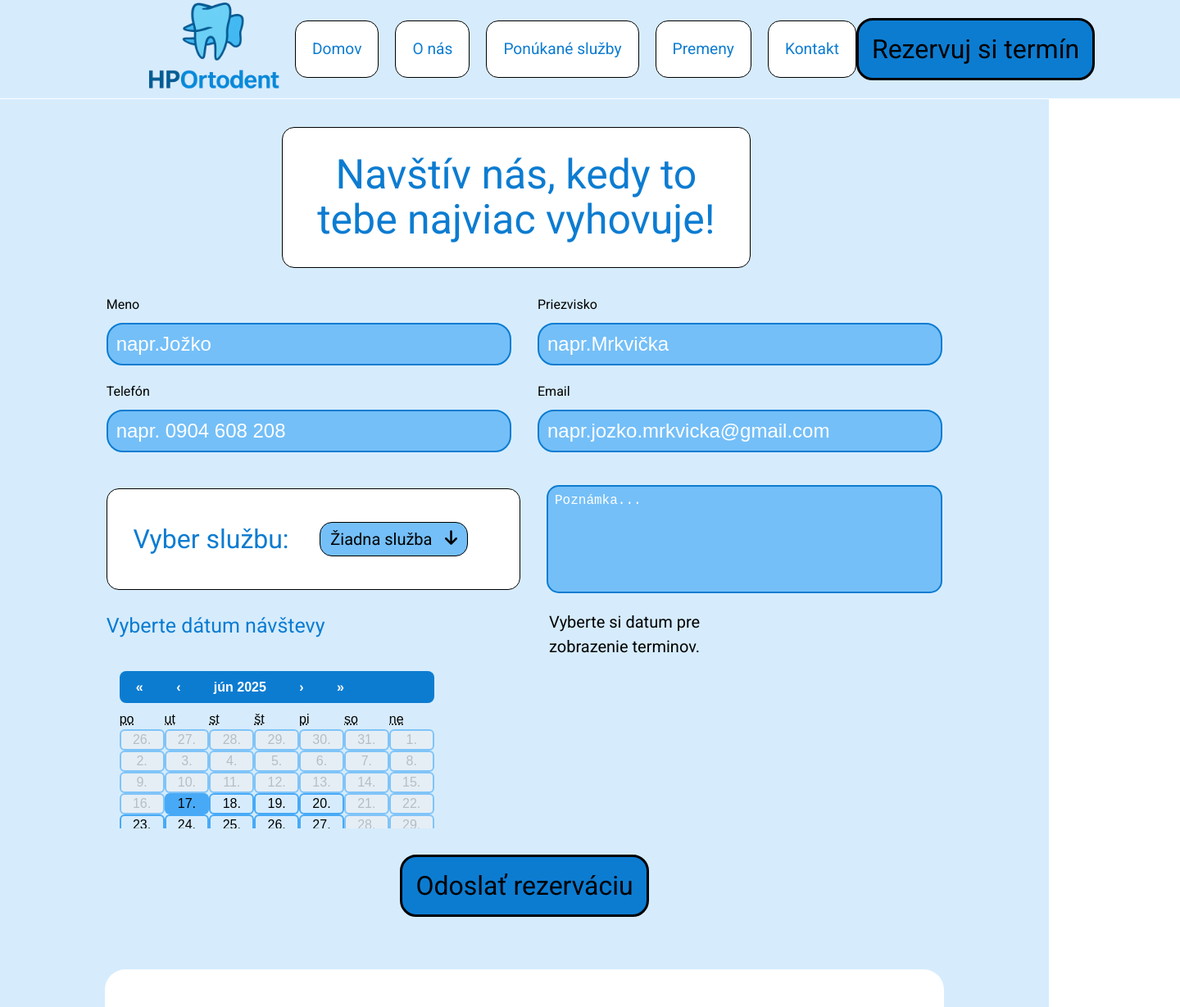
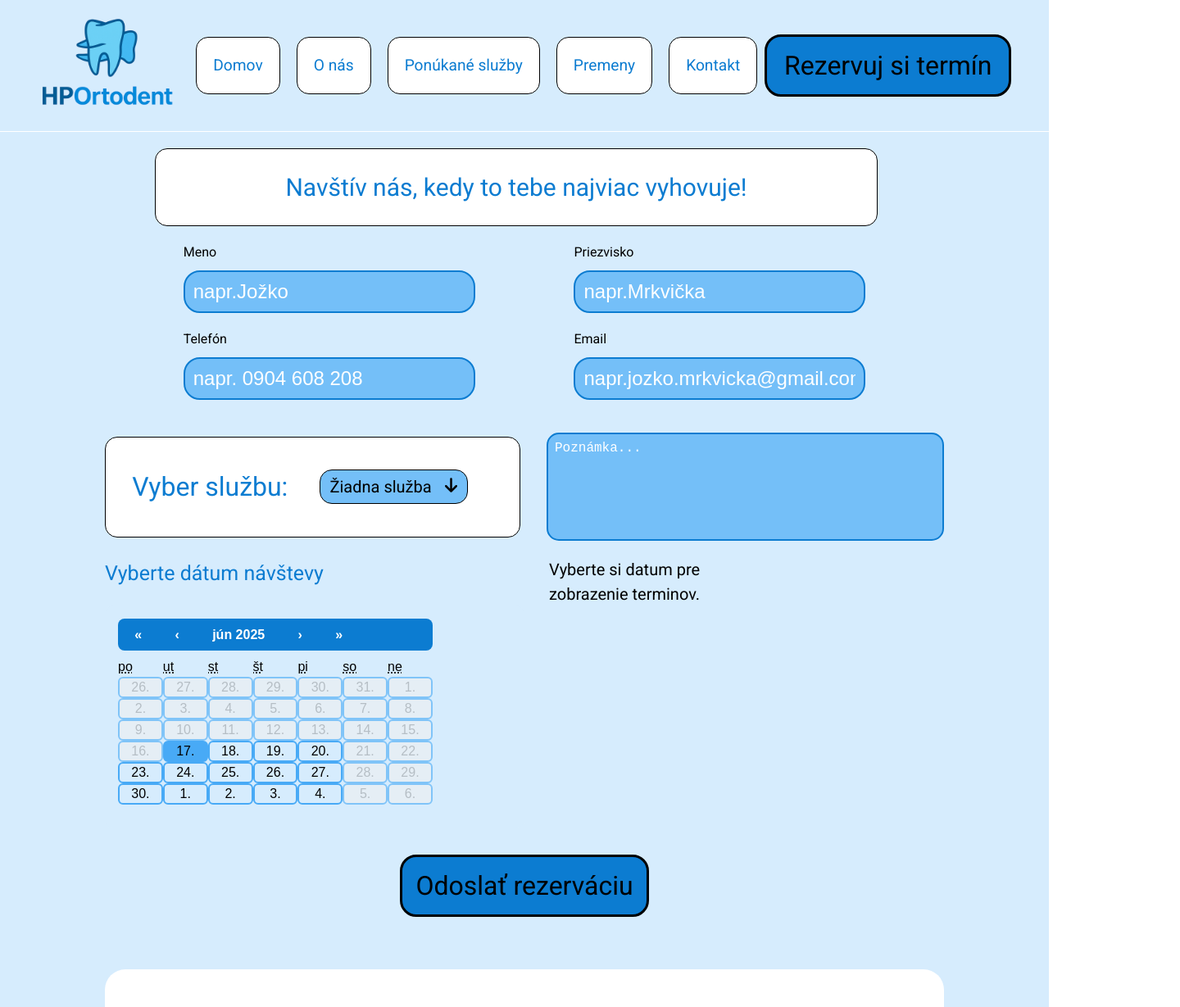
Before and after one commit to MartinLapsansky/hportodent, a React (Vite) app: page /hportodent/rezervacia in a window 1280 px wide. Shown: the top 1229 px of the page at 82% size, 1440 px wide, since content can reach past the window. Built offline with nearby package versions, Linux system fonts and the light colour scheme.

Commit message:
Your commit message

```diff
--- a/src/App.css
+++ b/src/App.css
@@ -15,6 +15,7 @@ input{
 h1{
     font-size: 50px;
     color: #0c7cd1;
+    font-weight: bold;
 }
 h2{
     font-size: 25px;
@@ -52,6 +53,7 @@ p{
     display: flex;
     justify-content: center;
     align-items: center;
+    width: 80%;
 }
 .services_section{
     display: flex;
--- a/src/App.tsx
+++ b/src/App.tsx
@@ -21,7 +21,7 @@ function App() {
                         path="/hportodent"
                         element={
                             <>
-                                <div id="domov" className="home_section">
+                                <div id="domov">
                                     <HomeSection />
                                 </div>
                                 <div id="o-nas" className="about_section">
--- a/src/components/Header.tsx
+++ b/src/components/Header.tsx
@@ -18,22 +18,33 @@ const Header: React.FC = () => {
     };
 
     const handleScrollToSection = (id: string) => {
-        if(id === 'rezervacia'){
+        const scrollToElement = () => {
+            const section = document.getElementById(id);
+            const header = document.querySelector('.header_section') as HTMLElement;
+
+            if (section && header) {
+                const headerHeight = header.offsetHeight;
+                const yOffset = -headerHeight;
+                const y = section.getBoundingClientRect().top + window.pageYOffset + yOffset;
+
+                window.scrollTo({ top: y, behavior: 'smooth' });
+            }
+        };
+
+        if (id === 'rezervacia') {
             navigate("/hportodent/rezervacia");
+            return;
         }
+
+        if (id === 'domov') {
+            navigate("/hportodent");
+        }
+
         if (location.pathname !== "/hportodent") {
             navigate("/hportodent", { replace: false });
-            setTimeout(() => {
-                const section = document.getElementById(id);
-                if (section) {
-                    section.scrollIntoView({ behavior: "smooth" });
-                }
-            }, 100);
+            setTimeout(scrollToElement, 100);
         } else {
-            const section = document.getElementById(id);
-            if (section) {
-                section.scrollIntoView({ behavior: "smooth" });
-            }
+            scrollToElement();
         }
 
         setMenuOpen(false);
--- a/src/components/HomeSection.tsx
+++ b/src/components/HomeSection.tsx
@@ -20,17 +20,17 @@ const HomeSection:React.FC = () => {
                         <p>Poskytujeme komplexnú starostlivosť o váš úsmev – od prevencie až po špecializovanú ortodontickú a stomatologickú liečbu.</p>
                     </div>
                     <div className="contact-info">
-                        <button className="info-box">
+                        <div className="info-box">
                             <div className="info-box-content">
                                 <FontAwesomeIcon className="info-icon" icon={faMapLocationDot}/>
-                                <div className="info-text">
+                                <div className="info-text address-box">
                                     <h2>Adresa</h2>
                                     <p>Školská ul.č.175/2</p>
                                     <p>Spišské Podhradie 053 04</p>
                                 </div>
                             </div>
-                        </button>
-                        <button className="info-box">
+                        </div>
+                        <div className="info-box">
                             <div className="info-box-content">
                                 <FontAwesomeIcon className="info-icon" icon={faPhone}/>
                                 <div className="info-text">
@@ -38,8 +38,8 @@ const HomeSection:React.FC = () => {
                                     <p>053 454 1345</p>
                                 </div>
                             </div>
-                        </button>
-                        <button className="info-box">
+                        </div>
+                        <div className="info-box">
                             <div className="info-box-content">
                                 <FontAwesomeIcon className="info-icon" icon={faEnvelope}/>
                                 <div className="info-text">
@@ -47,7 +47,7 @@ const HomeSection:React.FC = () => {
                                     <p>hportodent@azet.sk</p>
                                 </div>
                             </div>
-                        </button>
+                        </div>
 
                     </div>
                 </div>
--- a/src/styles/AboutSection.css
+++ b/src/styles/AboutSection.css
@@ -6,6 +6,7 @@
     border-radius: 20px;
     justify-content: center;
     align-items: center;
+    max-height: 120vh;
 }
 
 .about-title {
@@ -26,7 +27,7 @@
     display: flex;
     flex-direction: row;
     gap: 40px;
-    max-width: 80%;
+    max-width: 90%;
     text-align: left;
     justify-content: space-between;
     margin-top: 20px;
@@ -66,6 +67,7 @@
 }
 
 .about-image {
+    width: 100%;
     flex: 1;
     display: flex;
     justify-content: center;
--- a/src/styles/BeforeAfterSlider.css
+++ b/src/styles/BeforeAfterSlider.css
@@ -1,7 +1,7 @@
 .slider-container {
     position: relative;
     width: 100%;
-    max-width: 600px;
+    max-width: 500px;
     margin: 2rem auto;
     overflow: hidden;
     border-radius: 12px;
--- a/src/styles/CustomCalendar.css
+++ b/src/styles/CustomCalendar.css
@@ -1,6 +1,6 @@
 /* Calendar wrapper */
 .calendar-wrapper {
-    height:22vh;
+    height:30vh;
     background-color: #d6ecfd;
     padding: 1rem;
     border-radius: 10px;
@@ -73,3 +73,12 @@
     pointer-events: none;
     opacity: 0.6;
 }
+
+@media (max-width:768px) {
+    .calendar-wrapper{
+        height: 40vh;
+    }
+    .react-calendar{
+        max-width: 50vw;
+    }
+}
--- a/src/styles/Footer.css
+++ b/src/styles/Footer.css
@@ -11,7 +11,7 @@
 }
 
 .footer-section {
-    flex: 1 1 30%;
+    flex: 1 1 20%;
     margin: 1rem;
 }
 
--- a/src/styles/Header.css
+++ b/src/styles/Header.css
@@ -7,7 +7,7 @@
     border-bottom: 1px solid white;
     justify-content: space-between;
     background-color: #d6ecfd;
-    padding-left: 10rem;
+    padding: 20px 30px 20px 30px ;
 }
 
 .header_logo{
@@ -37,7 +37,7 @@
     justify-content: center;
     border-radius: 20px;
     border: 3px solid black;
-    margin-right: 10rem;
+    margin-right: 1rem;
 }
 
 .header_nav_list {
--- a/src/styles/HomeSection.css
+++ b/src/styles/HomeSection.css
@@ -27,12 +27,13 @@
 .content-block{
     display: flex;
     flex-direction: row;
+    max-height: 60vh;
 }
 
 .heading h1{
     margin:0;
     padding: 0;
-    font-size: 4rem;
+    font-size: 3rem;
     font-weight: bold;
 }
 
@@ -61,6 +62,8 @@
     display: flex;
     justify-content: center;
     align-items: stretch;
+    width: 100%;
+    height: 20vh;
     border: 1px solid #ccc;
     border-radius: 12px;
     overflow: hidden;
@@ -87,13 +90,16 @@
     justify-content: center;
     transition: background 0.3s;
 }
+.address-box{
 
+}
 .info-box:not(:last-child) {
     border-right: 1px solid #e0e0e0;
 }
 
 .info-box-content {
     display: flex;
+    width: 100%;
     flex-direction: row;
     align-items: center;
     gap: 15px;
@@ -101,14 +107,16 @@
 }
 
 .info-icon {
-    font-size: 28px;
+    font-size: 20px;
     color: #007BFF;
     flex-shrink: 0;
 }
 
+
+
 .info-text h2 {
     margin: 0;
-    font-size: 1.5rem;
+    font-size: 1rem;
     font-weight: bold;
     color: #333;
     text-align: left;
@@ -116,9 +124,13 @@
 
 .info-text p {
     margin: 2px 0;
-    font-size: 1rem;
+    font-size: 0.8rem;
     color: black;
     text-align: left;
+}
+
+.address-box p{
+    font-size: 0.6rem;
 }
 
 .homepage_image {
--- a/src/styles/ReservationPage.css
+++ b/src/styles/ReservationPage.css
@@ -10,8 +10,9 @@
 
 .reservation-heading{
     display: flex;
-    width: 50%;
+    width: 80%;
     align-items: center;
+    font-size: 30px;
     text-align: center;
     justify-content: center;
     background-color: white;
@@ -123,14 +124,18 @@
 }
 .user-info {
     display: grid;
+    justify-content: center;
+    align-items: center;
     grid-template-columns: repeat(2, 1fr);
     grid-template-rows: repeat(2, 1fr);
     gap: 20px;
     column-gap: 2rem;
-    width: 100%;
+    width: 90%;
+    justify-items: center;
 }
 
 .user-info input{
+    display: grid;
     border: 2px solid #0c7cd1;
     border-radius: 20px;
     padding: 10px;
@@ -141,25 +146,25 @@
 }
 
 .last-name {
-    width: 100%;
+    width: 80%;
     grid-column-start: 2;
     grid-row-start: 1;
 }
 
 .email{
-    width: 100%;
+    width: 80%;
     grid-column-start: 2;
     grid-row-start: 2;
 }
 
 .first-name {
-    width: 100%;
+    width: 80%;
     grid-column-start: 1;
     grid-row-start: 1;
 }
 
 .phone{
-    width: 100%;
+    width: 80%;
     grid-column-start: 1;
     grid-row-start: 2;
 }
@@ -174,6 +179,9 @@
 @media (max-width: 768px) {
     .reservation-container {
         width: 80%;
+    }
+    .reservation-heading{
+        font-size: 2rem;
     }
     .user-info {
         grid-template-columns: 1fr;
--- a/src/styles/Services.css
+++ b/src/styles/Services.css
@@ -34,7 +34,7 @@
 }
 
 .service-card h3{
-    font-size: 2rem;
+    font-size: 1rem;
 }
 
 .service-card:hover {
```
